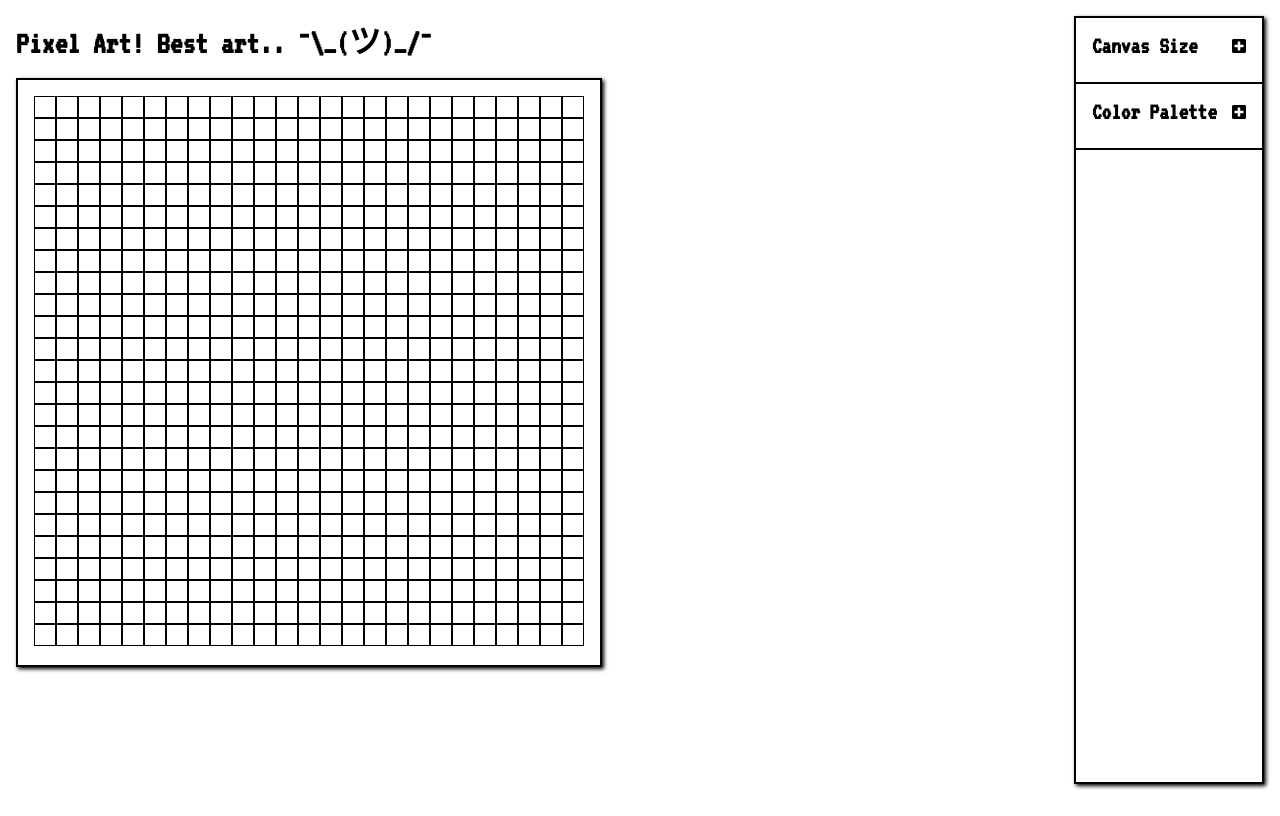
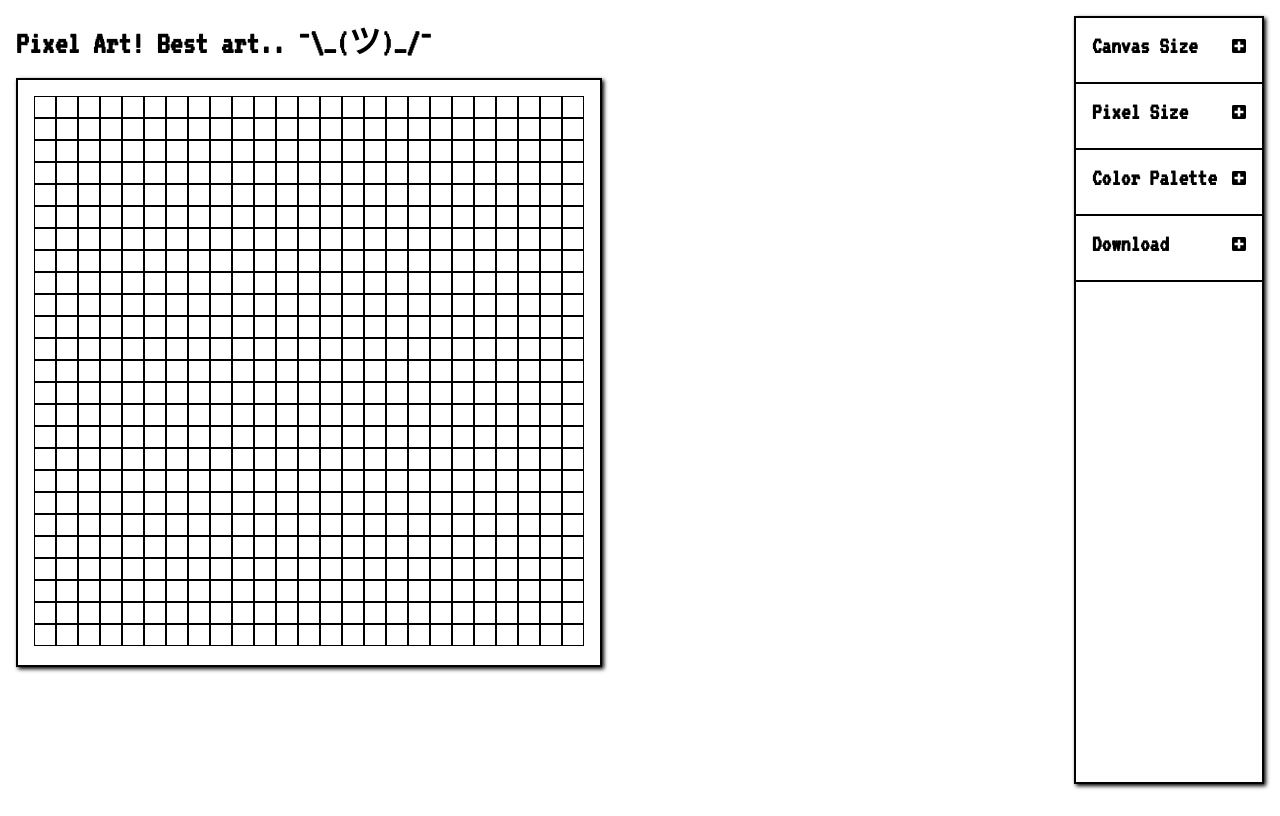
Before and after one commit to matthewlong29/pixel-art, a Vue app: page / in a window 1280 px wide. Built offline with nearby package versions, Linux system fonts and the light colour scheme.

Commit message:
[added] download component

```diff
--- a/src/App.vue
+++ b/src/App.vue
@@ -9,7 +9,9 @@
     <aside>
       <div class="toolbar-container">
         <CanvasSizeSlider @inputData="updateSize" class="canvas-size"/>
+        <PixelSizeSlider @inputData="updateSize" class="pixel-size"/>
         <ColorPalette @clicked="updateColor" class="color-palette"/>
+        <DownloadArt class="download-art"/>
       </div>
     </aside>
   </div>
@@ -18,19 +20,24 @@
 <script>
 import Canvas from "@/components/Canvas.vue";
 import CanvasSizeSlider from "@/components/CanvasSizeSlider.vue";
+import PixelSizeSlider from "@/components/PixelSizeSlider.vue";
 import ColorPalette from "@/components/ColorPalette.vue";
+import DownloadArt from "@/components/DownloadArt.vue";
 
 export default {
   data() {
     return {
       gridSize: 25,
+      pixelSide: 50,
       colorName: "blue"
     };
   },
   components: {
     Canvas,
     CanvasSizeSlider,
-    ColorPalette
+    ColorPalette,
+    PixelSizeSlider,
+    DownloadArt
   },
   methods: {
     updateSize(val) {
@@ -92,9 +99,11 @@ h6 {
     .toolbar-container {
       @extend %common-panel-styles;
       width: 186px;
-      height: calc(100% - 4px);
+      min-height: calc(100% - 4px);
       .canvas-size,
-      .color-palette {
+      .pixel-size,
+      .color-palette,
+      .download-art {
         padding: 16px;
         border-bottom: 2px solid black;
         &:hover {
--- /dev/null
+++ b/src/components/DownloadArt.vue
@@ -0,0 +1,37 @@
+<template>
+  <section>
+    <div v-on:click="toggleTool()">
+      <ToolHeader text="Download" v-if="!expanded" icon="plus-square"/>
+      <ToolHeader text="Download" v-if="expanded" icon="minus-square"/>
+    </div>
+    <div v-if="expanded">
+      <h3>Enter Name:</h3>
+      <input type="text" name id>
+    </div>
+  </section>
+</template>
+
+<script>
+import ToolHeader from "@/components/partials/ToolHeader.vue";
+
+export default {
+  name: "DownloadArt",
+  data() {
+    return {
+      expanded: false
+    }
+  },
+  components: {
+    ToolHeader
+  },
+  methods: {
+    toggleTool() {
+      this.expanded = !this.expanded;
+      console.log(this.expanded === true ? "expanded" : "not expanded");
+    }
+  }
+};
+</script>
+
+<style lang="scss" scoped>
+</style>
--- /dev/null
+++ b/src/components/PixelSizeSlider.vue
@@ -0,0 +1,49 @@
+<template>
+  <section>
+    <div v-on:click="toggleTool()">
+      <ToolHeader text="Pixel Size" v-if="!expanded" icon="plus-square"/>
+      <ToolHeader text="Pixel Size" v-if="expanded" icon="minus-square"/>
+    </div>
+    <div v-if="expanded">
+      <input type="range" min="1" max="50" v-model="gridSize" @change="submitSize()">
+      <h3>Pixel Size: "{{gridSize}}px"</h3>
+    </div>
+  </section>
+</template>
+
+<script>
+import ToolHeader from "@/components/partials/ToolHeader.vue";
+
+export default {
+  name: "PixelSizeSlider",
+  components: {
+    ToolHeader
+  },
+  data() {
+    return {
+      gridSize: 25,
+      expanded: false
+    };
+  },
+  methods: {
+    submitSize() {
+      this.$emit("inputData", this.gridSize);
+    },
+    toggleTool() {
+      this.expanded = !this.expanded;
+      console.log(this.expanded === true ? "expanded" : "not expanded");
+    }
+  }
+};
+</script>
+
+<style lang="scss" scoped>
+section {
+  input {
+    width: calc(100% - 2px);
+  }
+  h3 {
+    margin: 0;
+  }
+}
+</style>
```
